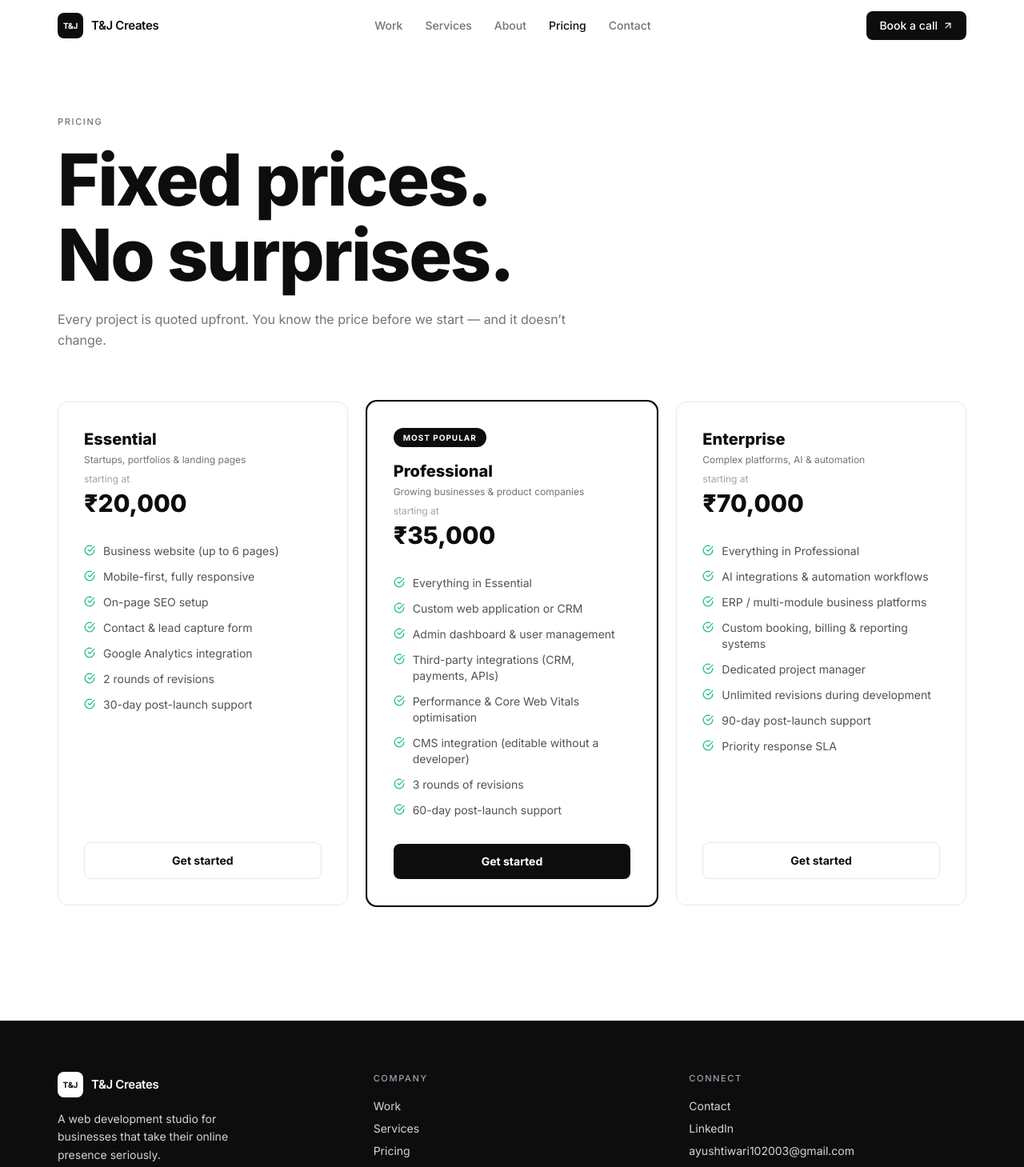
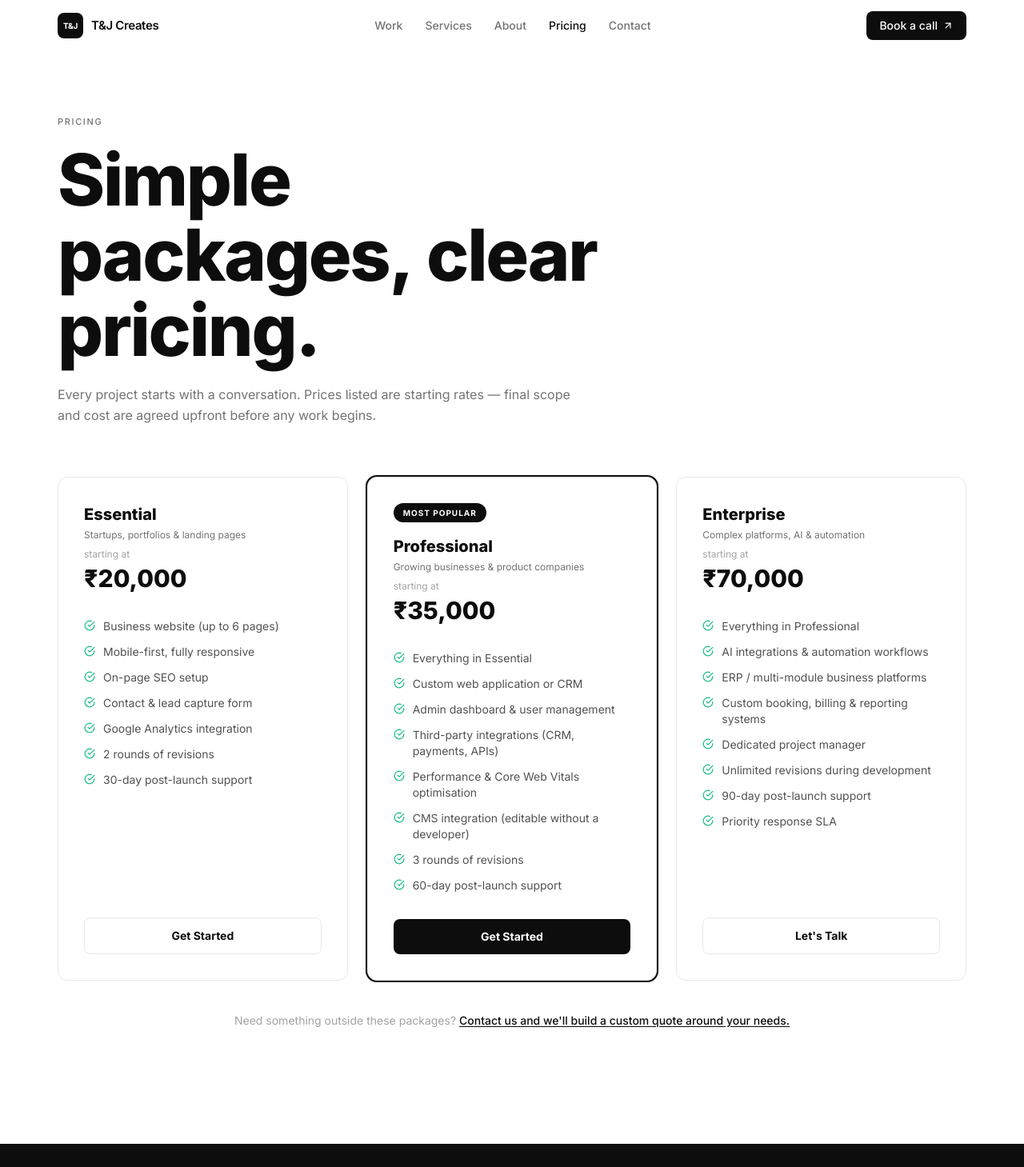
Before and after one commit to ayushtiwari18/agency-website, a React (Vite) app: page /pricing in a window 1280 px wide. Shown: the top 1459 px of the page at 80% size. Built offline with nearby package versions, Linux system fonts and the light colour scheme.

Commit message:
fix(pages/Pricing): remove 'Fixed prices. No surprises.' heading & fixed-price meta copy

```diff
--- a/src/pages/Pricing.jsx
+++ b/src/pages/Pricing.jsx
@@ -12,9 +12,9 @@ export default function Pricing() {
   return (
     <>
       <Helmet>
-        <title>Pricing — T&amp;J Creates</title>
-        <meta name="description" content="Clear, fixed prices for portfolio, business, and growth websites. No hidden fees, no lock-in contracts. Starting from ₹8,000." />
-        <meta property="og:title" content="Pricing — T&J Creates" />
+        <title>Pricing — TNJ Solutions</title>
+        <meta name="description" content="Simple, transparent packages for startups, growing businesses, and enterprise projects. Starting from ₹20,000. Custom scopes available — contact us." />
+        <meta property="og:title" content="Pricing — TNJ Solutions" />
         <meta property="og:url" content={`${SITE}/pricing`} />
         <meta property="og:image" content={OG_IMAGE} />
         <meta property="og:image:width" content="1200" />
@@ -30,18 +30,18 @@ export default function Pricing() {
             <FadeIn><p className="eyebrow mb-4">Pricing</p></FadeIn>
             <FadeIn delay={0.08}>
               <h1 className="text-display-xl font-extrabold text-brand-black tracking-tight mb-5">
-                Fixed prices. No surprises.
+                Simple packages,&nbsp;clear pricing.
               </h1>
             </FadeIn>
             <FadeIn delay={0.14}>
               <p className="text-brand-gray-500 text-[16px] leading-relaxed">
-                Every project is quoted upfront. You know the price before we start — and it doesn’t change.
+                Every project starts with a conversation. Prices listed are starting rates — final scope and cost are agreed upfront before any work begins.
               </p>
             </FadeIn>
           </div>
 
           <div className="grid grid-cols-1 md:grid-cols-3 gap-6">
-            {pricing.map(({ id, name, price, priceNote, bestFor, items, popular }, i) => (
+            {pricing.map(({ id, name, price, priceNote, bestFor, items, popular, cta }, i) => (
               <FadeIn key={id} delay={i * 0.08}>
                 <div className={`card-base p-8 flex flex-col h-full ${ popular ? 'ring-2 ring-brand-black' : '' }`}>
                   {popular && (
@@ -64,12 +64,21 @@ export default function Pricing() {
                         ? 'bg-brand-black text-white hover:bg-brand-gray-800'
                         : 'border border-brand-gray-200 text-brand-black hover:border-brand-black'
                     }`}>
-                    Get started
+                    {cta ?? 'Get started'}
                   </Link>
                 </div>
               </FadeIn>
             ))}
           </div>
+
+          <FadeIn delay={0.3}>
+            <p className="text-center text-sm text-brand-gray-400 mt-10">
+              Need something outside these packages?{' '}
+              <Link to="/contact" className="text-brand-black font-medium underline underline-offset-2 hover:opacity-60 transition-opacity">
+                Contact us and we&apos;ll build a custom quote around your needs.
+              </Link>
+            </p>
+          </FadeIn>
         </div>
       </section>
     </>
```
